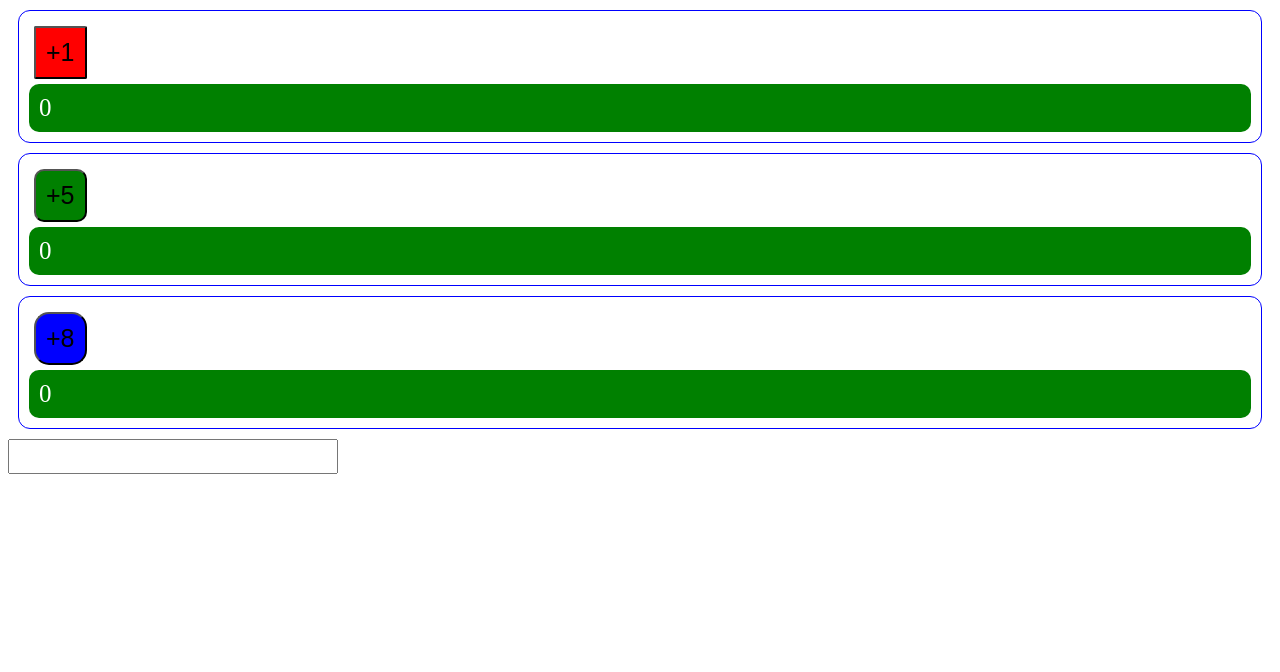
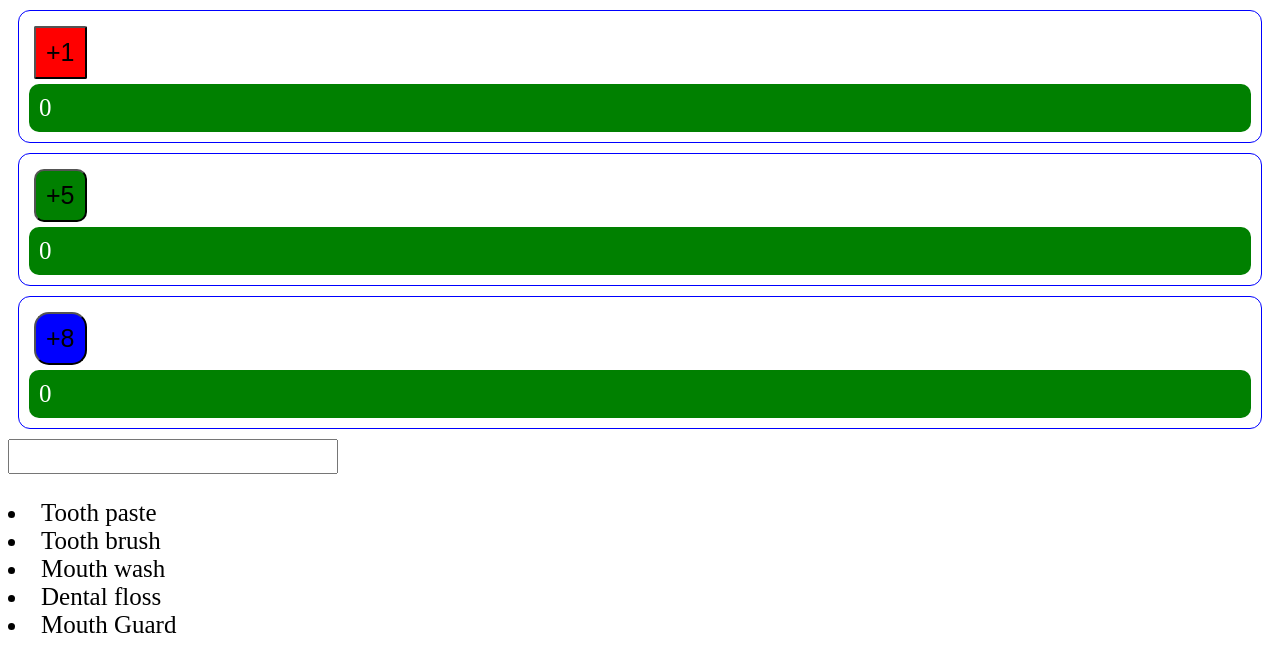
Before and after one commit to Ekene-Ejeh/Intro-to-React, a React (Create React App) app: page / in a window 1280 px wide. Shown: the top 672 px of the page. Built offline with nearby package versions, Linux system fonts and the light colour scheme.

Commit message:
using the map fuction to display products on the browser

```diff
--- a/src/components/SearchBar/SearchBar.jsx
+++ b/src/components/SearchBar/SearchBar.jsx
@@ -1,17 +1,28 @@
 import React, { useState } from "react";
 import "./SearchBar.css";
 
+const products = [
+	"Tooth paste",
+	"Tooth brush",
+	"Mouth wash",
+	"Dental floss",
+	"Mouth Guard",
+];
+
+// storing the input in a state
 const SearchBar = () => {
 	const [searchValue, setSearchValue] = useState("");
 
+	// displaying the input when changed
 	const handleInputChange = (event) => {
 		setSearchValue(event.target.value);
 	};
 
+	// clearing the input
 	const handleClearBtn = () => {
 		setSearchValue("");
 	};
-
+	// conditional rendering on the clear btn
 	const shouldDisplayClearBtn = searchValue.length > 0;
 
 	return (
@@ -21,6 +32,10 @@ const SearchBar = () => {
 			{shouldDisplayClearBtn && (
 				<button onClick={handleClearBtn}>Clear Input</button>
 			)}
+
+			{products.map((product) => {
+				return <li>{product}</li>;
+			})}
 		</div>
 	);
 };
```
